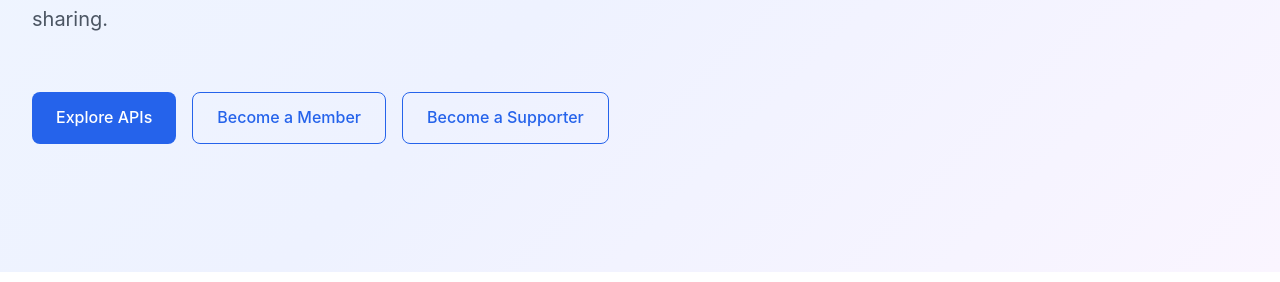
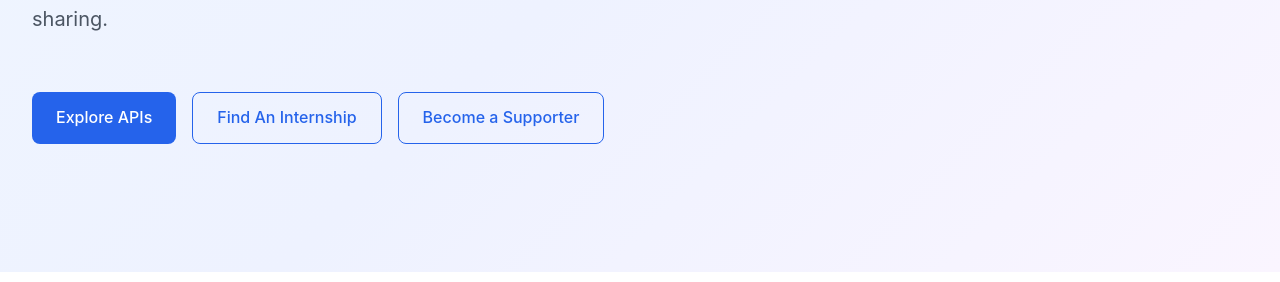
Before and after one commit to verein-odon/verein-odon.github.io, a Jekyll site: the page built from docs/en/index.md, in a window 1280 px wide and 900 px high, scrolled down 363 px. Shown: the part 153-435 px from the top of the window. Built offline with Jekyll 4.4.1, drawn with Linux system fonts in a browser that asks for light colours.

Commit message:
Added internships to homepage CTA

```diff
--- a/docs/_data/heros.yaml
+++ b/docs/_data/heros.yaml
@@ -12,8 +12,8 @@ index:
         url: "/en/apis/"
         style: "primary"
         arrow: false
-      - text: "Become a Member"
-        url: "/en/membership/"
+      - text: "Find An Internship"
+        url: "/en/internships/"
         style: "secondary"
       - text: "Become a Supporter"
         url: "/en/supporters/"
```
